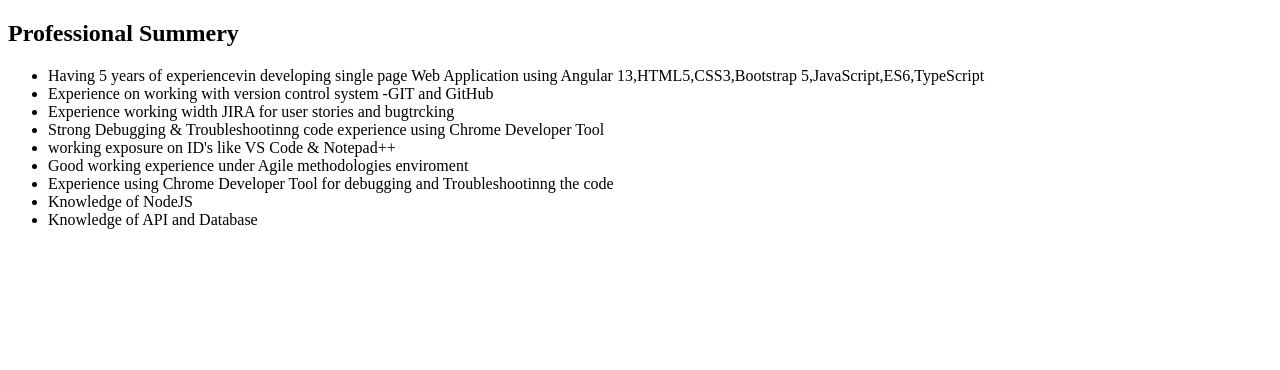
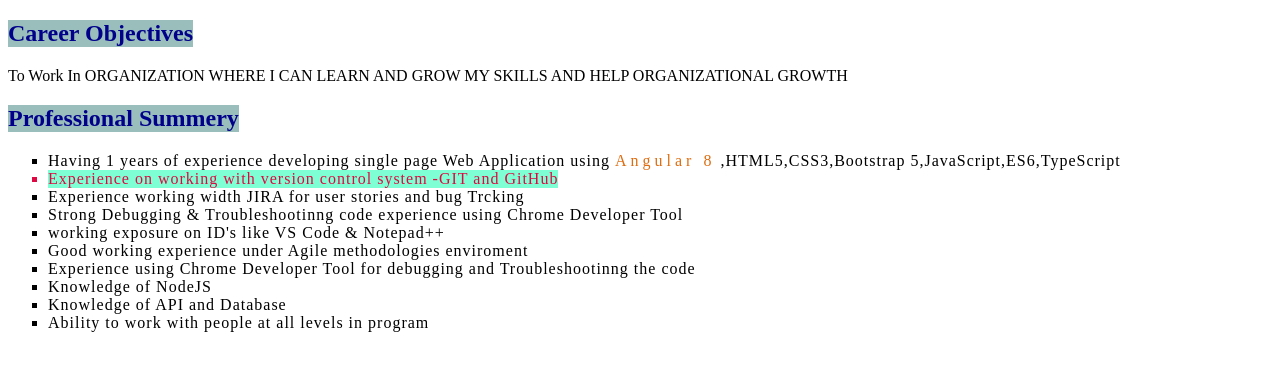
Before and after one commit to abhi25yenurkar/my-profile, a plain HTML site: page home.html in a window 1280 px wide. Drawn offline with Linux system fonts and the light colour scheme.

Commit message:
Assignment CSS
change color,background color etc

```diff
--- a/home.html
+++ b/home.html
@@ -2,17 +2,43 @@
 <html>
   <head>
     <title>HOME</title>
+
+    <style>
+      .heading
+      {
+
+        color: darkblue;
+        background-color: #99bebb;
+        /* text-align: center; */
+
+        max-width: fit-content;
+
+      }
+
+      #text
+      {
+        color: #de6d11;
+        letter-spacing: 4px;
+      }
+      ul
+      {
+        letter-spacing: 1px;
+      }
+    </style>
   </head>
   <body>
-    <h2>Professional Summery</h2>
+    <h2 class="heading">Career Objectives</h2>
 
-    <ul>
+    <p>To Work In ORGANIZATION WHERE I CAN LEARN AND GROW MY SKILLS AND HELP ORGANIZATIONAL GROWTH </p>
+    <h2 class="heading">Professional Summery</h2>
+
+    <ul type="square">
       <li>
-        Having 5 years of experiencevin developing single page Web Application
-        using Angular 13,HTML5,CSS3,Bootstrap 5,JavaScript,ES6,TypeScript
+        Having 1 years of experience developing single page Web Application
+        using  <span id="text">Angular 8</span> ,HTML5,CSS3,Bootstrap 5,JavaScript,ES6,TypeScript
       </li>
-      <li>Experience on working with version control system -GIT and GitHub</li>
-      <li>Experience working width JIRA for user stories and bugtrcking</li>
+      <li style="color: rgb(222, 9, 66); background-color: aquamarine; max-width: fit-content;" >Experience on working with version control system -GIT and GitHub</li>
+      <li>Experience working width JIRA for user stories and bug Trcking</li>
       <li>
         Strong Debugging & Troubleshootinng code experience using Chrome
         Developer Tool
@@ -25,6 +51,7 @@
       </li>
       <li>Knowledge of NodeJS</li>
       <li>Knowledge of API and Database</li>
+      <li>Ability to work with people at all levels in program</li>
     </ul>
   </body>
 </html>
```
Also changed, not shown: indexAssignment.html (+15 -4 lines).
